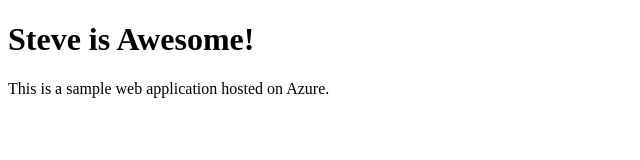
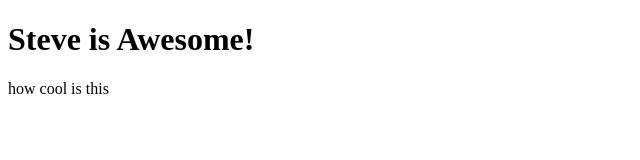
Before and after one commit to afstevec1/plugin, a plain HTML site: page index.html in a window 1280 px wide. Shown: the whole page, without its empty margins (0-640 px from the left). Drawn offline with Linux system fonts and the light colour scheme.

Commit message:
Update index.html

```diff
--- a/index.html
+++ b/index.html
@@ -7,6 +7,6 @@
 </head>
 <body>
     <h1>Steve is Awesome!</h1>
-    <p>This is a sample web application hosted on Azure.</p>
+    <p>how cool is this</p>
 </body>
 </html>
```
